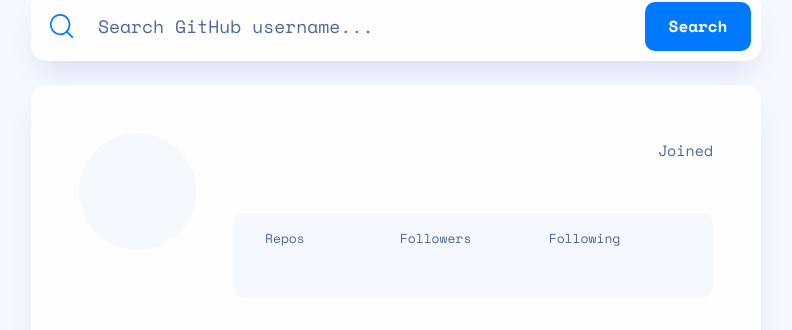
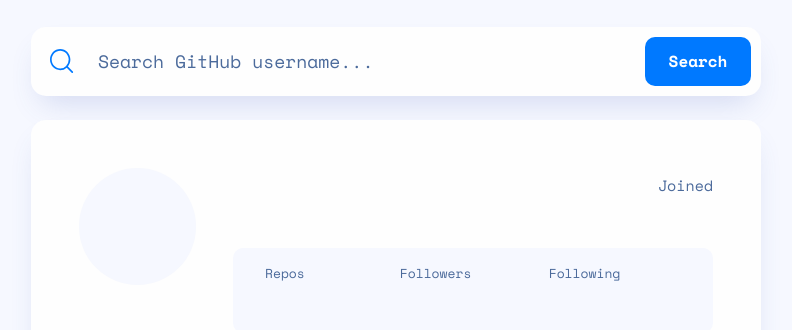
Before and after one commit to Yunie08/frontend-mentor-github-user-search-app, a plain HTML site: page index.html in a window 1280 px wide. Shown: the part 110-440 px from the top of the page, without its empty margins (244-1036 px from the left). Drawn offline with nearby package versions, Linux system fonts and the light colour scheme; no server answers; files whose address does not match are found by name.

Commit message:
modify container margins

```diff
--- a/css/style.css
+++ b/css/style.css
@@ -100,7 +100,6 @@
   font-family: 'Space Mono', monospace, Arial;
   display: flex;
   justify-content: center;
-  align-items: center;
   color: var(--color-text-main);
   font-size: var(--font-size-description);
   line-height: var(--line-height-description);
@@ -157,8 +156,8 @@
   display: flex;
   flex-direction: column;
   row-gap: 2.4rem;
-  margin: 0 2.4rem;
-  margin: 3.1rem 2.4rem 7.9rem 2.4rem;
+
+  margin: 3.1rem 2.4rem 0 2.4rem;
 }
 
 /********** Header **********/
@@ -428,6 +427,9 @@
     --picture-size: 11.7rem;
   }
 
+  body {
+    align-items: center;
+  }
   .container {
     height: 64.9rem;
     max-width: 57.3rem;
@@ -500,6 +502,8 @@
 
   .container {
     max-width: 73rem;
+    margin-top: 3rem;
+    margin-bottom: 5.6rem;
   }
   .user-info {
     column-gap: 3.7rem;
```
